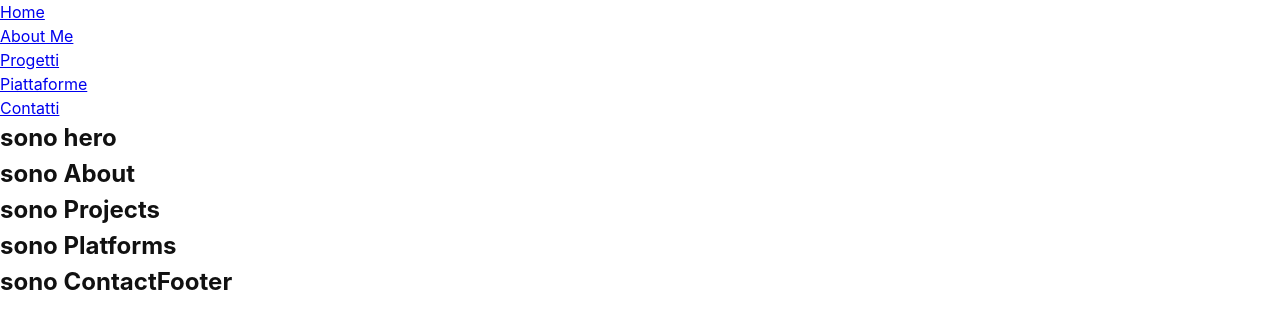
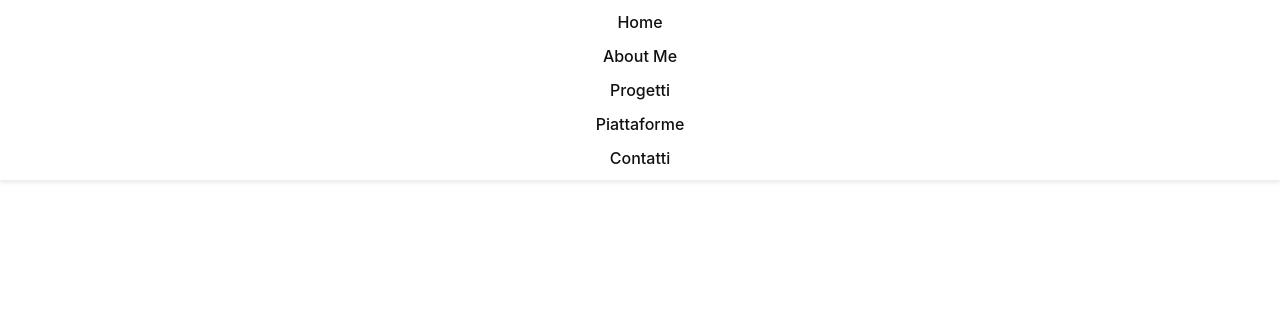
Before and after one commit to GiuseppeLiGioi/personal-portfolio, a React (Vite) app: page / in a window 1280 px wide. Shown: the top 328 px of the page. Built offline with nearby package versions, Linux system fonts and the light colour scheme.

Commit message:
added. base css at NavBar

```diff
--- a/src/index.css
+++ b/src/index.css
@@ -24,3 +24,40 @@ ul {
 li {
   list-style: none;
 }
+/* NAVBAR STILE*/
+.container-navbar {
+  position: fixed;
+  top: 0;
+  left: 0;
+  width: 100%;
+  background-color: rgba(255, 255, 255, 0.95);
+  padding: 10px 20px;
+  z-index: 1000;
+  box-shadow: 0 2px 5px rgba(0,0,0,0.1);
+  display: flex;
+  justify-content: center;
+}
+
+.list-link-navbar {
+  display: flex;
+  flex-direction: column;
+  gap: 10px;
+  align-items: center;
+  margin: 0;
+  padding: 0;
+  list-style: none;
+}
+
+
+.link-navbar a {
+  text-decoration: none;
+  color: #111;
+  font-weight: 500;
+  font-size: 1rem;
+  transition: color 0.3s, transform 0.3s;
+}
+
+.link-navbar a:hover {
+  color: #0077ff;
+  transform: translateY(-2px);
+}
--- a/src/pages/HomePage.jsx
+++ b/src/pages/HomePage.jsx
@@ -10,11 +10,7 @@ export default function HomePage(){
        <>
 
      <Navbar />
-     <Hero />
-     <About />
-     <Projects />
-     <Platforms />
-     <ContactFooter />
+
 
        </>
     )
```
